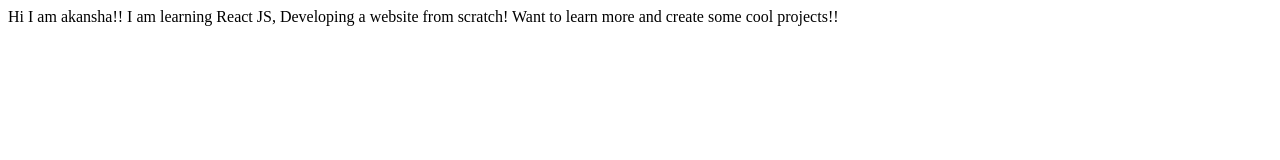
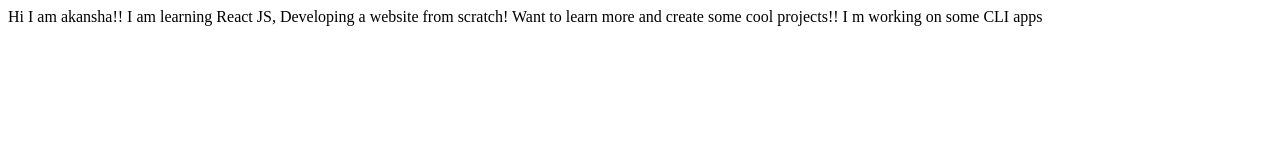
Before and after one commit to akanchagupta26/Akansha-site, a plain HTML site: page index.html in a window 1280 px wide. Drawn offline with Linux system fonts and the light colour scheme.

Commit message:
initial commit
add

```diff
--- a/index.html
+++ b/index.html
@@ -10,5 +10,8 @@
     Hi I am akansha!!
     I am learning React JS, Developing a website from scratch!
     Want to learn more and create some cool projects!!
+
+
+    I m working on some CLI apps
 </body>
 </html>
```
